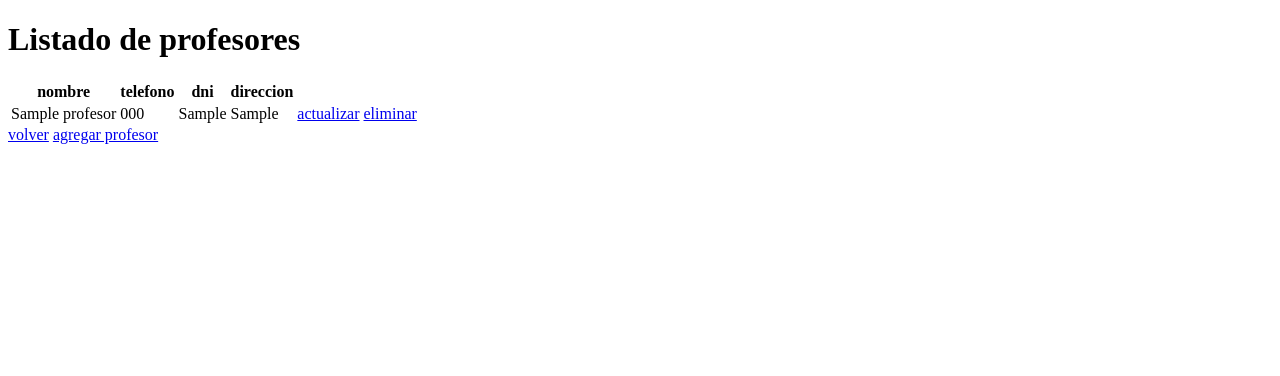
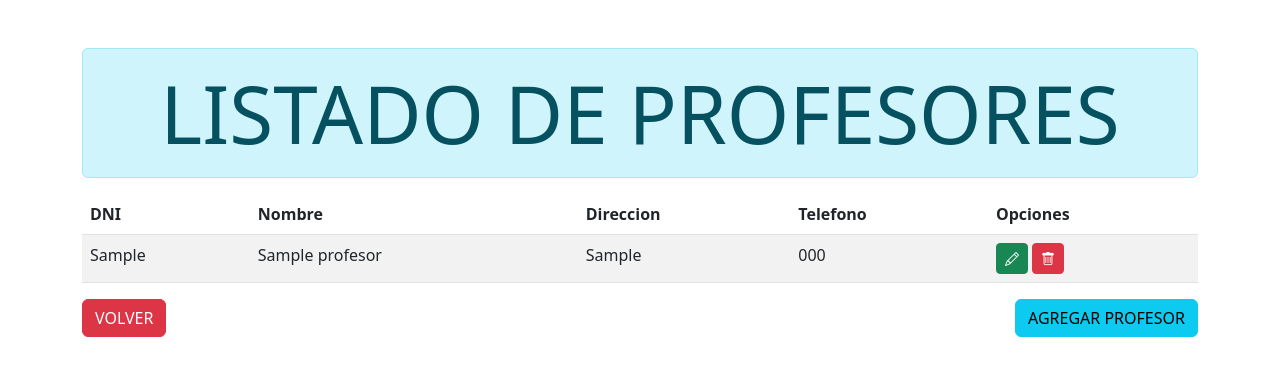
Before and after one commit to lxishh/proyectoAlumno, a Django app: page /profesores/ in a window 1280 px wide. Shown: the top 376 px of the page. Run offline with Django 3.2, Linux system fonts and the light colour scheme; tables that the repository leaves empty hold one stand-in row (values such as "Sample post").

Commit message:
Diseño implementado AppProfesor
bootstrap

```diff
--- a/proyectoAlumno/urls.py
+++ b/proyectoAlumno/urls.py
@@ -25,9 +25,8 @@ urlpatterns = [
     path('registrar/', appAlumno.registrarAlumnos),
     path('eliminarAlumno/<int:id>', appAlumno.eliminarAlumno),
     path('actualizarAlumno/<int:id>', appAlumno.actualizarAlumno),
-
     path('profesores/',appProfesor.listadoProfesor),
     path('agregarProfesor/',appProfesor.agregarProfesor),
     path('eliminarProfesor/<int:id>',appProfesor.eliminarProfesor),
-    path('actualizarProfesor/<int:id>',appProfesor.actualizarProfesor)
+    path('actualizarProfesor/<int:id>',appProfesor.actualizarProfesor),
 ]
--- a/templates/appTemplate/listadoAlumnos.html
+++ b/templates/appTemplate/listadoAlumnos.html
@@ -25,7 +25,7 @@
           <th>Dirección</th>
           <th>Telefono</th>
           <th>Edad</th>
-          <th></th>
+          <th>Opciones</th>
         </tr>
       </thead>
       <tbody>
@@ -39,8 +39,6 @@
             <a href="/actualizarAlumno/{{a.id}}" class="btn btn-success btn-sm"
               ><i class="bi bi-pencil"></i
             ></a>
-          </td>
-          <td>
             <a href="/eliminarAlumno/{{a.id}}" class="btn btn-danger btn-sm"
               ><i class="bi bi-trash"></i
             ></a>
--- a/templates/appTemplate/profesores.html
+++ b/templates/appTemplate/profesores.html
@@ -1,8 +1,8 @@
-<!DOCTYPE html>
+<!-- <!DOCTYPE html>
 <html lang="en">
   <head>
-    <meta charset="UTF-8">
-    <meta name="viewport" content="width=device-width, initial-scale=1.0">
+    <meta charset="UTF-8" />
+    <meta name="viewport" content="width=device-width, initial-scale=1.0" />
     <title>Listado de profesores</title>
   </head>
   <body>
@@ -38,4 +38,75 @@
     <a href="../">volver</a>
     <a href="/agregarProfesor">agregar profesor</a>
   </body>
+</html> -->
+
+<!DOCTYPE html>
+<html lang="en">
+  <head>
+    <meta charset="UTF-8" />
+    <meta name="viewport" content="width=device-width, initial-scale=1.0" />
+    <title>Profesores</title>
+    <link
+      href="https://cdn.jsdelivr.net/npm/bootstrap@5.3.0/dist/css/bootstrap.min.css"
+      rel="stylesheet"
+    />
+    <link
+      rel="stylesheet"
+      href="https://cdn.jsdelivr.net/npm/bootstrap-icons@1.5.0/font/bootstrap-icons.css"
+    />
+  </head>
+  <body class="container mt-5">
+    <div class="alert alert-info display-1 text-center">
+      LISTADO DE PROFESORES
+    </div>
+
+    {% if profesores %}
+
+    <table class="table table-striped table-inverse table-responsive">
+      <thead class="thead-inverse">
+        <tr>
+          <th>DNI</th>
+          <th>Nombre</th>
+          <th>Direccion</th>
+          <th>Telefono</th>
+          <th>Opciones</th>
+        </tr>
+      </thead>
+      <tbody>
+        {% for profesor in profesores %}
+        <tr>
+          <td scope="row">{{profesor.dni}}</td>
+          <td>{{profesor.nombre}}</td>
+          <td>{{profesor.direccion}}</td>
+          <td>{{profesor.telefono}}</td>
+          <td>
+            <a
+              href="/actualizarProfesor/{{profesor.id}}"
+              class="btn btn-success btn-sm"
+              ><i class="bi bi-pencil"></i
+            ></a>
+            <a
+              href="/eliminarProfesor/{{profesor.id}}"
+              class="btn btn-danger btn-sm"
+              ><i class="bi bi-trash"></i
+            ></a>
+          </td>
+        </tr>
+        {% endfor %}
+      </tbody>
+    </table>
+
+    {% else %}
+
+    <div class="alert alert-primary" role="alert">
+      <strog>No se encuentran profesores registrados en el sistema.</strog>
+    </div>
+
+    {% endif %}
+
+    <a href="../" class="btn btn-danger">VOLVER</a>
+    <a href="/agregarProfesor" class="btn btn-info float-end"
+      >AGREGAR PROFESOR</a
+    >
+  </body>
 </html>
--- a/templates/appTemplate/registrarAlumnos.html
+++ b/templates/appTemplate/registrarAlumnos.html
@@ -3,7 +3,7 @@
   <head>
     <meta charset="UTF-8" />
     <meta name="viewport" content="width=device-width, initial-scale=1.0" />
-    <title>Registrar</title>
+    <title>Registrar Alumno</title>
     <link
       href="https://cdn.jsdelivr.net/npm/bootstrap@5.3.0/dist/css/bootstrap.min.css"
       rel="stylesheet"
```
Also changed, not shown: templates/appTemplate/agregarProfesor.html (+32 -6 lines). Lines whose indentation alone changed are shown as unchanged.
